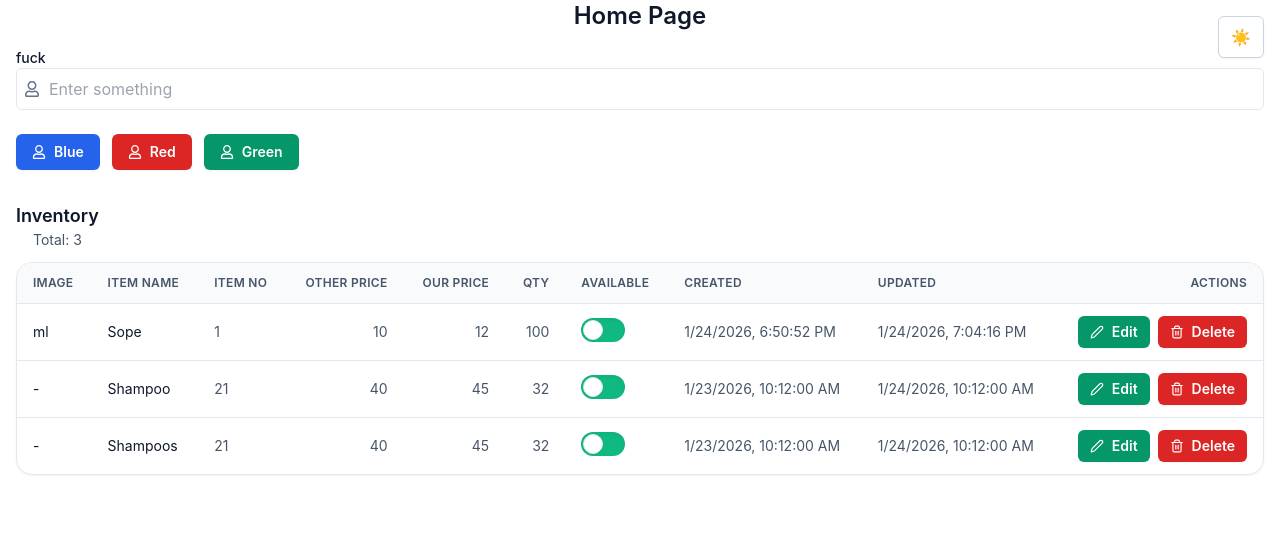
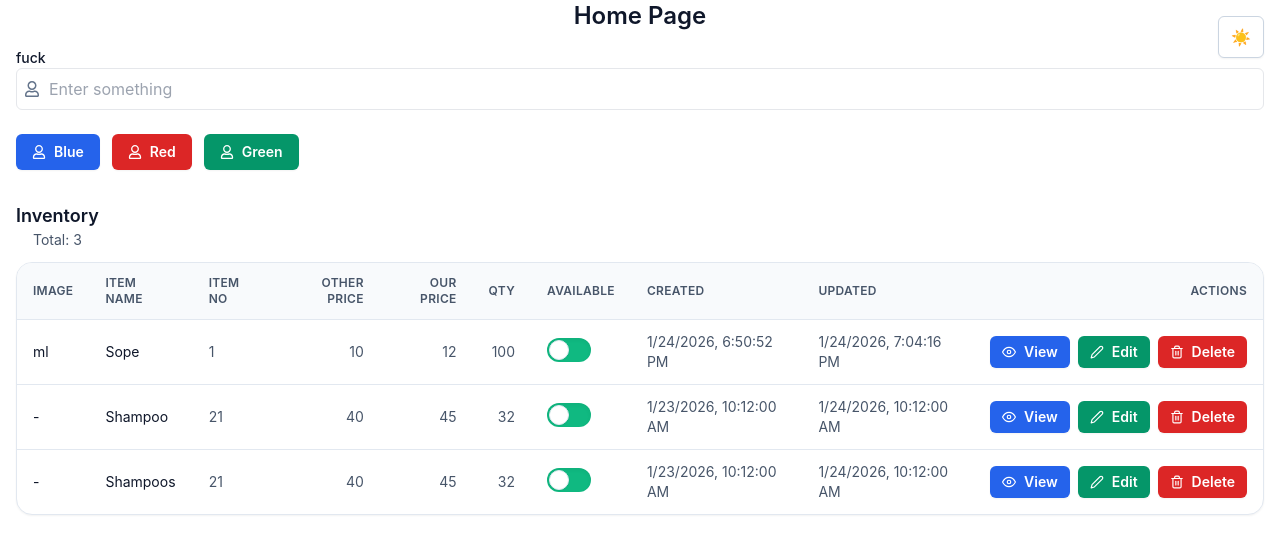
Before and after one commit to posy-system/client, a React (Create React App) app: page /test in a window 1280 px wide. Shown: the top 554 px of the page. Built offline with nearby package versions, Linux system fonts and the light colour scheme.

Commit message:
table component reendered in test page

```diff
--- a/src/components/tabel/TabelCompo.js
+++ b/src/components/tabel/TabelCompo.js
@@ -1,7 +1,7 @@
 import React, { useEffect, useMemo, useState } from "react";
 import PropTypes from "prop-types";
 import toast from "react-hot-toast";
-import { FiEdit2, FiTrash2, FiX } from "react-icons/fi";
+import { FiEdit2, FiTrash2, FiX, FiEye } from "react-icons/fi";
 import ButtonCompo from "../button/ButtonCompo";
 
 function formatDateTime(value) {
@@ -215,6 +215,7 @@ export default function TabelCompo({
   rows: rowsProp = [],
   columns = [],
   getRowId,
+  onView,
   onEdit,
   onDelete,
   editFields,
@@ -238,7 +239,12 @@ export default function TabelCompo({
   const showActions =
     typeof onEdit === "function" ||
     typeof onDelete === "function" ||
+    typeof onView === "function" ||
     Array.isArray(editFields);
+
+const handleViewClick = (row) => {
+  if (typeof onView === "function") onView(row);
+};
 
   const handleEditClick = (row) => {
     if (Array.isArray(editFields) && editFields.length > 0) {
--- a/src/pages/HomePage.js
+++ b/src/pages/HomePage.js
@@ -125,6 +125,10 @@ export default function HomePage() {
     { key: 'imageUrl', label: 'Image URL', type: 'text' },
   ]
 
+  const handleViewItem = (row) => {
+    console.log(row); //only for view
+  }
+
   const handleEditItem = (updatedRow) => {
     setItems((prev) => prev.map((r) => (r.id === updatedRow.id ? updatedRow : r)));
     toast.success('Item updated');
@@ -177,6 +181,7 @@ export default function HomePage() {
           title="Inventory"
           rows={items}
           columns={columns}
+          onView={handleViewItem}
           onEdit={handleEditItem}
           onDelete={handleDeleteItem}
           editFields={editFields}
```
